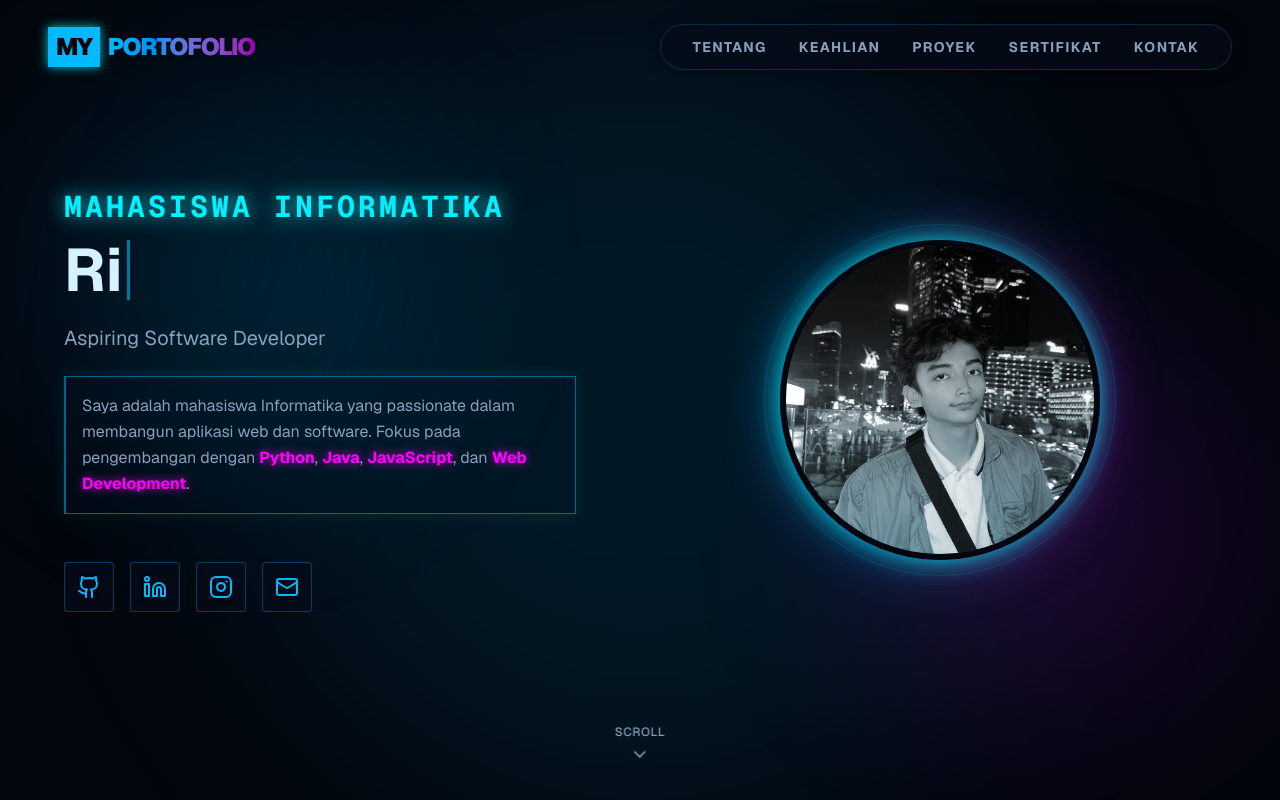
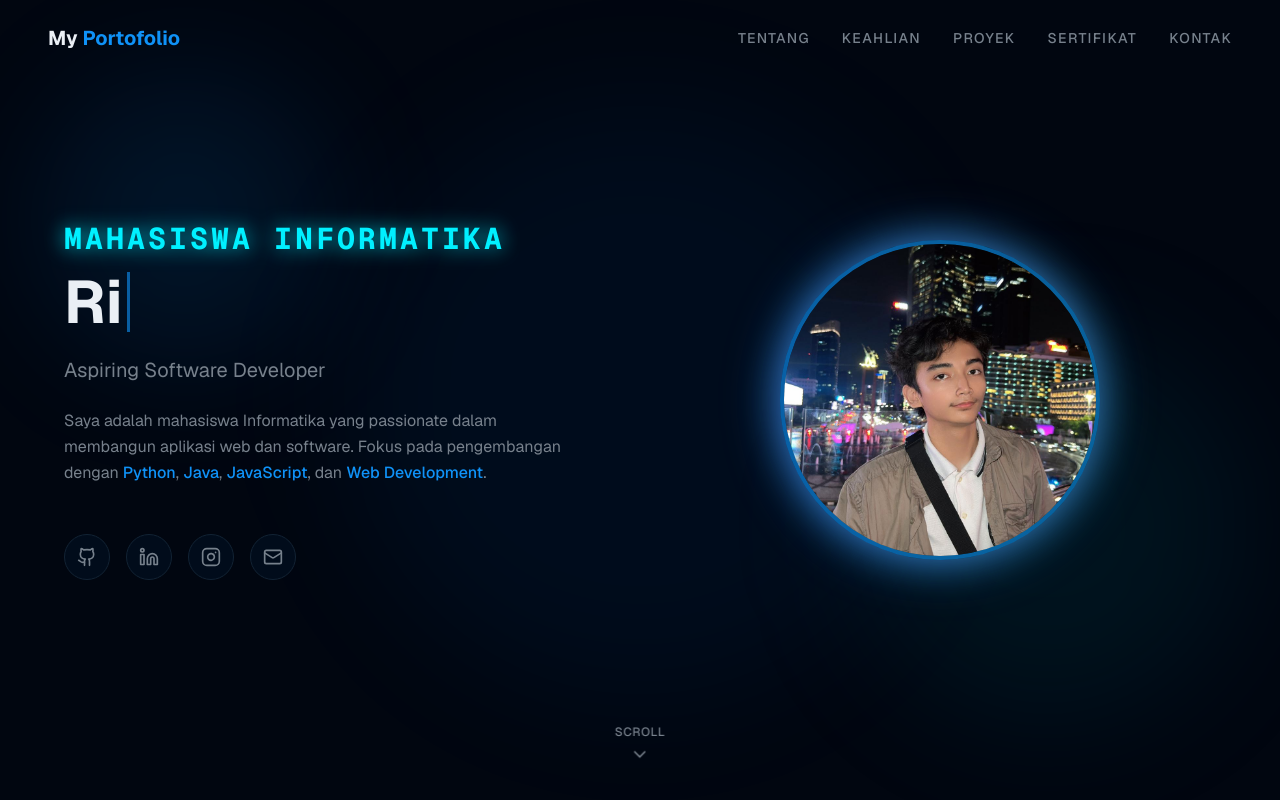
Before and after one commit to Napppz/v0-portfolio-website, a Next.js app: page / in a window 1280 px wide. Shown: the top 800 px of the page. Built offline with nearby package versions, Linux system fonts and the light colour scheme.

Commit message:
revert: rollback global cyberpunk theme changes

```diff
--- a/app/globals.css
+++ b/app/globals.css
@@ -4,59 +4,75 @@
 @custom-variant dark (&:is(.dark *));
 
 :root {
-  --background: oklch(0.12 0.02 260); /* Very dark blue/black */
-  --foreground: oklch(0.95 0.05 250); /* Bright cyan-tinted white */
-  --card: oklch(0.15 0.03 260); /* Darker card background */
-  --card-foreground: oklch(0.95 0.05 250);
-  --popover: oklch(0.15 0.03 260);
-  --popover-foreground: oklch(0.95 0.05 250);
-  --primary: oklch(0.7 0.25 220); /* Cyberpunk Neon Cyan #00f0ff */
-  --primary-foreground: oklch(0.1 0.02 260);
-  --secondary: oklch(0.5 0.25 320); /* Neon Pink/Magenta */
-  --secondary-foreground: oklch(0.95 0.05 250);
-  --muted: oklch(0.2 0.05 250);
-  --muted-foreground: oklch(0.7 0.05 250);
-  --accent: oklch(0.5 0.25 320); /* Neon Pink */
+  --background: oklch(0.12 0.03 250);
+  --foreground: oklch(0.95 0.01 250);
+  --card: oklch(0.15 0.04 250);
+  --card-foreground: oklch(0.95 0.01 250);
+  --popover: oklch(0.15 0.04 250);
+  --popover-foreground: oklch(0.95 0.01 250);
+  --primary: oklch(0.65 0.18 250);
+  --primary-foreground: oklch(0.98 0.01 250);
+  --secondary: oklch(0.2 0.04 250);
+  --secondary-foreground: oklch(0.9 0.01 250);
+  --muted: oklch(0.2 0.03 250);
+  --muted-foreground: oklch(0.6 0.02 250);
+  --accent: oklch(0.55 0.2 200);
   --accent-foreground: oklch(0.98 0.01 250);
-  --destructive: oklch(0.5 0.25 20); /* Neon Red */
-  --destructive-foreground: oklch(0.98 0.01 250);
-  --border: oklch(0.3 0.1 220); /* Dim neon cyan border */
-  --input: oklch(0.2 0.05 260);
-  --ring: oklch(0.7 0.25 220);
-  --radius: 0rem; /* Cyberpunk often uses sharp edges instead of rounded */
+  --destructive: oklch(0.577 0.245 27.325);
+  --destructive-foreground: oklch(0.577 0.245 27.325);
+  --border: oklch(0.25 0.04 250);
+  --input: oklch(0.2 0.04 250);
+  --ring: oklch(0.65 0.18 250);
+  --chart-1: oklch(0.646 0.222 41.116);
+  --chart-2: oklch(0.6 0.118 184.704);
+  --chart-3: oklch(0.398 0.07 227.392);
+  --chart-4: oklch(0.828 0.189 84.429);
+  --chart-5: oklch(0.769 0.188 70.08);
+  --radius: 0.625rem;
+  --sidebar: oklch(0.16 0.02 220);
+  --sidebar-foreground: oklch(0.95 0.01 220);
+  --sidebar-primary: oklch(0.7 0.15 180);
+  --sidebar-primary-foreground: oklch(0.13 0.02 220);
+  --sidebar-accent: oklch(0.2 0.02 220);
+  --sidebar-accent-foreground: oklch(0.9 0.01 220);
+  --sidebar-border: oklch(0.25 0.02 220);
+  --sidebar-ring: oklch(0.7 0.15 180);
 }
 
 .dark {
-  --background: oklch(0.10 0.02 260);
-  --foreground: oklch(0.95 0.05 250);
-  --card: oklch(0.14 0.03 260);
-  --card-foreground: oklch(0.95 0.05 250);
-  --popover: oklch(0.14 0.03 260);
-  --popover-foreground: oklch(0.95 0.05 250);
-  --primary: oklch(0.7 0.25 220); /* Cyberpunk Neon Cyan */
-  --primary-foreground: oklch(0.1 0.02 260);
-  --secondary: oklch(0.5 0.25 320); /* Neon Pink/Magenta */
-  --secondary-foreground: oklch(0.95 0.05 250);
-  --muted: oklch(0.2 0.05 250);
-  --muted-foreground: oklch(0.7 0.05 250);
-  --accent: oklch(0.5 0.25 320); /* Neon Pink */
+  --background: oklch(0.12 0.03 250);
+  --foreground: oklch(0.95 0.01 250);
+  --card: oklch(0.15 0.04 250);
+  --card-foreground: oklch(0.95 0.01 250);
+  --popover: oklch(0.15 0.04 250);
+  --popover-foreground: oklch(0.95 0.01 250);
+  --primary: oklch(0.65 0.18 250);
+  --primary-foreground: oklch(0.98 0.01 250);
+  --secondary: oklch(0.2 0.04 250);
+  --secondary-foreground: oklch(0.9 0.01 250);
+  --muted: oklch(0.2 0.03 250);
+  --muted-foreground: oklch(0.6 0.02 250);
+  --accent: oklch(0.55 0.2 200);
   --accent-foreground: oklch(0.98 0.01 250);
-  --destructive: oklch(0.5 0.25 20);
-  --destructive-foreground: oklch(0.98 0.01 250);
-  --border: oklch(0.3 0.1 220);
-  --input: oklch(0.2 0.05 260);
-  --ring: oklch(0.7 0.25 220);
+  --destructive: oklch(0.396 0.141 25.723);
+  --destructive-foreground: oklch(0.637 0.237 25.331);
+  --border: oklch(0.25 0.04 250);
+  --input: oklch(0.2 0.04 250);
+  --ring: oklch(0.65 0.18 250);
+  --chart-1: oklch(0.488 0.243 264.376);
+  --chart-2: oklch(0.696 0.17 162.48);
+  --chart-3: oklch(0.769 0.188 70.08);
+  --chart-4: oklch(0.627 0.265 303.9);
+  --chart-5: oklch(0.645 0.246 16.439);
+  --sidebar: oklch(0.16 0.02 220);
+  --sidebar-foreground: oklch(0.95 0.01 220);
+  --sidebar-primary: oklch(0.7 0.15 180);
+  --sidebar-primary-foreground: oklch(0.13 0.02 220);
+  --sidebar-accent: oklch(0.2 0.02 220);
+  --sidebar-accent-foreground: oklch(0.9 0.01 220);
+  --sidebar-border: oklch(0.25 0.02 220);
+  --sidebar-ring: oklch(0.7 0.15 180);
 }
-
-/* Cyberpunk specific utility classes */
-@layer utilities {
-  .cyberpunk-grid {
-    background-image: linear-gradient(to right, rgba(0, 240, 255, 0.05) 1px, transparent 1px),
-                      linear-gradient(to bottom, rgba(0, 240, 255, 0.05) 1px, transparent 1px);
-    background-size: 40px 40px;
-  }
-}
-
 
 @theme inline {
   --font-sans: 'Geist', 'Geist Fallback';
--- a/app/page.tsx
+++ b/app/page.tsx
@@ -9,11 +9,7 @@ import { Footer } from "@/components/portfolio/footer";
 
 export default function Home() {
   return (
-    <main className="min-h-screen bg-background relative">
-      {/* Global Cyberpunk Grid Background */}
-      <div className="fixed inset-0 pointer-events-none cyberpunk-grid z-0 mix-blend-screen opacity-40"></div>
-
-      <div className="relative z-10">
+    <main className="min-h-screen bg-background">
       <Navbar />
       <HeroSection />
       <AboutSection />
@@ -22,7 +18,6 @@ export default function Home() {
       <CertificatesSection />
       <ContactSection />
       <Footer />
-      </div>
     </main>
   );
 }
--- a/components/portfolio/hero-section.tsx
+++ b/components/portfolio/hero-section.tsx
@@ -45,12 +45,12 @@ export function HeroSection() {
   }, []);
 
   return (
-    <section className="min-h-screen flex flex-col justify-center px-6 lg:px-12 relative overflow-hidden bg-background">
-      {/* Animated Background Elements - Cyberpunk style */}
+    <section className="min-h-screen flex flex-col justify-center px-6 lg:px-12 relative overflow-hidden">
+      {/* Animated Background Elements */}
       <div className="absolute inset-0 overflow-hidden pointer-events-none">
-        <div className="absolute top-20 left-10 w-96 h-96 bg-primary/20 rounded-full blur-[100px] animate-pulse" />
-        <div className="absolute bottom-20 right-10 w-96 h-96 bg-secondary/20 rounded-full blur-[100px] animate-pulse animation-delay-300" />
-        <div className="absolute top-1/2 left-1/2 -translate-x-1/2 -translate-y-1/2 w-[800px] h-[800px] bg-primary/10 rounded-full blur-[120px]" />
+        <div className="absolute top-20 left-10 w-72 h-72 bg-primary/10 rounded-full blur-3xl animate-float" />
+        <div className="absolute bottom-20 right-10 w-96 h-96 bg-accent/10 rounded-full blur-3xl animate-float animation-delay-300" />
+        <div className="absolute top-1/2 left-1/2 -translate-x-1/2 -translate-y-1/2 w-[600px] h-[600px] bg-primary/5 rounded-full blur-3xl" />
       </div>
 
       <div className="max-w-6xl mx-auto w-full grid lg:grid-cols-2 gap-12 items-center relative z-10">
@@ -69,69 +69,66 @@ export function HeroSection() {
             </p>
           </div>
 
-          <p className="text-muted-foreground leading-relaxed max-w-lg opacity-0 animate-fade-in-left animation-delay-200 border-l-2 border-primary/50 pl-4 bg-muted/20 p-4 rounded-r-lg backdrop-blur-sm border shadow-[0_0_15px_rgba(0,240,255,0.1)]">
+          <p className="text-muted-foreground leading-relaxed max-w-lg opacity-0 animate-fade-in-left animation-delay-200">
             Saya adalah mahasiswa Informatika yang passionate dalam membangun
             aplikasi web dan software. Fokus pada pengembangan dengan{" "}
-            <span className="text-[#ff00ff] font-bold drop-shadow-[0_0_5px_rgba(255,0,255,0.8)]">Python</span>,{" "}
-            <span className="text-[#ff00ff] font-bold drop-shadow-[0_0_5px_rgba(255,0,255,0.8)]">Java</span>,{" "}
-            <span className="text-[#ff00ff] font-bold drop-shadow-[0_0_5px_rgba(255,0,255,0.8)]">JavaScript</span>, dan{" "}
-            <span className="text-[#ff00ff] font-bold drop-shadow-[0_0_5px_rgba(255,0,255,0.8)]">Web Development</span>.
+            <span className="text-primary font-medium">Python</span>,{" "}
+            <span className="text-primary font-medium">Java</span>,{" "}
+            <span className="text-primary font-medium">JavaScript</span>, dan{" "}
+            <span className="text-primary font-medium">Web Development</span>.
           </p>
 
           {/* Social Links */}
-          <div className="flex items-center justify-center lg:justify-start gap-4 pt-6 opacity-0 animate-fade-in-left animation-delay-400">
+          <div className="flex items-center gap-4 pt-6 opacity-0 animate-fade-in-left animation-delay-400">
             <Link
               href="https://github.com/Napppz"
               target="_blank"
-              className="p-3 rounded-xl bg-card/80 backdrop-blur-sm border border-primary/30 text-primary hover:text-secondary hover:border-secondary hover:shadow-[0_0_15px_rgba(255,0,255,0.6)] hover:-translate-y-1 transition-all duration-300"
+              className="p-3 rounded-full bg-card border border-border text-muted-foreground hover:text-primary hover:border-primary hover:scale-110 transition-all duration-300"
               aria-label="GitHub"
             >
-              <Github className="w-6 h-6 drop-shadow-md" />
+              <Github className="w-5 h-5" />
             </Link>
             <Link
               href="https://linkedin.com"
               target="_blank"
-              className="p-3 rounded-xl bg-card/80 backdrop-blur-sm border border-primary/30 text-primary hover:text-secondary hover:border-secondary hover:shadow-[0_0_15px_rgba(255,0,255,0.6)] hover:-translate-y-1 transition-all duration-300"
+              className="p-3 rounded-full bg-card border border-border text-muted-foreground hover:text-primary hover:border-primary hover:scale-110 transition-all duration-300"
               aria-label="LinkedIn"
             >
-              <Linkedin className="w-6 h-6 drop-shadow-md" />
+              <Linkedin className="w-5 h-5" />
             </Link>
             <Link
               href="https://instagram.com/nappzkun/"
               target="_blank"
-              className="p-3 rounded-xl bg-card/80 backdrop-blur-sm border border-primary/30 text-primary hover:text-secondary hover:border-secondary hover:shadow-[0_0_15px_rgba(255,0,255,0.6)] hover:-translate-y-1 transition-all duration-300"
+              className="p-3 rounded-full bg-card border border-border text-muted-foreground hover:text-primary hover:border-primary hover:scale-110 transition-all duration-300"
               aria-label="Instagram"
             >
-              <Instagram className="w-6 h-6 drop-shadow-md" />
+              <Instagram className="w-5 h-5" />
             </Link>
             <Link
               href="mailto:rizkytyan15@gmail.com"
-              className="p-3 rounded-xl bg-card/80 backdrop-blur-sm border border-primary/30 text-primary hover:text-secondary hover:border-secondary hover:shadow-[0_0_15px_rgba(255,0,255,0.6)] hover:-translate-y-1 transition-all duration-300"
+              className="p-3 rounded-full bg-card border border-border text-muted-foreground hover:text-primary hover:border-primary hover:scale-110 transition-all duration-300"
               aria-label="Email"
             >
-              <Mail className="w-6 h-6 drop-shadow-md" />
+              <Mail className="w-5 h-5" />
             </Link>
           </div>
         </div>
 
         {/* Right Side - Profile Photo */}
         <div className="flex justify-center items-center opacity-0 animate-fade-in-right animation-delay-200">
-          <div className="relative group">
-            {/* Cyberpunk Glowing Rings */}
-            <div className="absolute inset-0 rounded-full bg-gradient-to-r from-primary to-secondary blur-[30px] opacity-70 animate-pulse group-hover:blur-[50px] transition-all duration-500" />
-            <div className="absolute -inset-4 border border-primary/30 rounded-full animate-spin-slow opacity-50" style={{ animationDuration: '10s' }} />
-            <div className="absolute -inset-8 border border-secondary/20 rounded-full border-dashed animate-spin-slow opacity-50" style={{ animationDirection: 'reverse', animationDuration: '15s' }} />
+          <div className="relative">
+            {/* Glowing Ring */}
+            <div className="absolute inset-0 rounded-full bg-gradient-to-r from-primary to-accent blur-xl opacity-50 animate-pulse-glow" />
 
             {/* Profile Image Container */}
-            <div className="relative w-64 h-64 md:w-80 md:h-80 rounded-full overflow-hidden border-[6px] border-background shadow-[0_0_25px_rgba(0,240,255,0.8)] z-10">
+            <div className="relative w-64 h-64 md:w-80 md:h-80 rounded-full overflow-hidden border-4 border-primary/50 animate-pulse-glow">
               <Image
                 src="/images/profile.jpg"
                 alt="Foto Profil"
                 fill
-                className="object-cover grayscale hover:grayscale-0 transition-all duration-500"
+                className="object-cover"
                 priority
               />
-              <div className="absolute inset-0 bg-gradient-to-t from-primary/20 to-transparent mix-blend-overlay group-hover:opacity-0 transition-opacity duration-500" />
             </div>
           </div>
         </div>
--- a/components/portfolio/navbar.tsx
+++ b/components/portfolio/navbar.tsx
@@ -24,43 +24,37 @@ export function Navbar() {
 
   return (
     <header
-      className={`fixed top-0 left-0 w-full z-50 transition-all duration-500 ${
+      className={`fixed top-0 left-0 w-full z-50 transition-all duration-300 ${
         isScrolled
-          ? "bg-background/80 backdrop-blur-md border-b-2 border-primary/40 shadow-[0_4px_30px_rgba(0,240,255,0.15)] py-4"
+          ? "bg-background/80 backdrop-blur-md border-b border-border shadow-sm py-4"
           : "bg-transparent py-6"
       }`}
     >
       <div className="container mx-auto px-6 lg:px-12 flex items-center justify-between">
-        <Link href="/" className="text-2xl font-black text-foreground tracking-tighter uppercase flex items-center gap-2 group">
-          <span className="bg-primary text-background px-2 py-1 rounded-sm shadow-[0_0_10px_rgba(0,240,255,0.8)] group-hover:bg-secondary group-hover:shadow-[0_0_15px_rgba(255,0,255,0.8)] transition-all duration-300">
-            MY
-          </span>
-          <span className="text-transparent bg-clip-text bg-gradient-to-r from-primary to-secondary group-hover:from-secondary group-hover:to-primary transition-all duration-500 drop-shadow-sm">
-            PORTOFOLIO
-          </span>
+        <Link href="/" className="text-xl font-bold text-foreground">
+          My <span className="text-primary">Portofolio</span>
         </Link>
 
         {/* Desktop Navigation */}
-        <nav className="hidden md:flex items-center gap-8 bg-card/60 px-8 py-3 rounded-full border border-primary/20 backdrop-blur-sm shadow-[0_0_15px_rgba(0,0,0,0.5)]">
+        <nav className="hidden md:flex items-center gap-8">
           {navLinks.map((link) => (
             <Link
               key={link.name}
               href={link.href}
-              className="text-sm font-bold text-muted-foreground hover:text-[#00f0ff] hover:drop-shadow-[0_0_8px_rgba(0,240,255,0.8)] transition-all duration-300 tracking-widest relative group"
+              className="text-sm font-medium text-muted-foreground hover:text-primary transition-colors tracking-widest"
             >
               {link.name}
-              <span className="absolute -bottom-2 left-0 w-0 h-0.5 bg-primary group-hover:w-full transition-all duration-300 shadow-[0_0_8px_rgba(0,240,255,0.8)]"></span>
             </Link>
           ))}
         </nav>
 
         {/* Mobile Navigation - Scrollable Row */}
-        <nav className="flex md:hidden items-center gap-4 overflow-x-auto pb-2 max-w-[50vw] scrollbar-hide">
+        <nav className="flex md:hidden items-center gap-4 overflow-x-auto pb-1 max-w-[50vw]">
           {navLinks.map((link) => (
             <Link
               key={link.name}
               href={link.href}
-              className="text-xs font-bold text-muted-foreground hover:text-primary transition-colors whitespace-nowrap tracking-widest px-3 py-1 border border-transparent hover:border-primary/50 rounded-md bg-card/50"
+              className="text-xs font-medium text-muted-foreground hover:text-primary transition-colors whitespace-nowrap tracking-wide"
             >
               {link.name}
             </Link>
```
Lines whose indentation alone changed are shown as unchanged.
